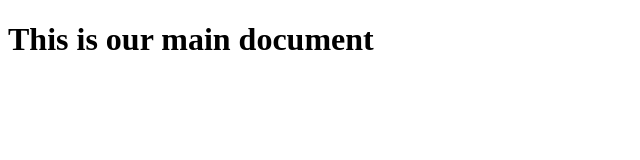
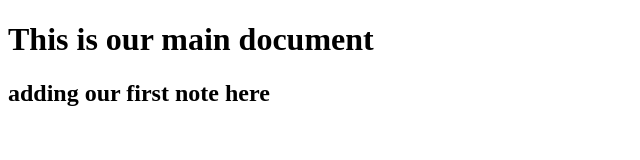
Before and after one commit to singhsunpreet98s/server, a plain HTML site: page index.html in a window 1280 px wide. Shown: the whole page, without its empty margins (0-640 px from the left). Drawn offline with Linux system fonts and the light colour scheme.

Commit message:
added new h2

```diff
--- a/index.html
+++ b/index.html
@@ -10,6 +10,7 @@
 
 <body>
    <h1>This is our main document</h1>
+   <h2>adding our first note here</h2>
 </body>
 
 </html>
```
